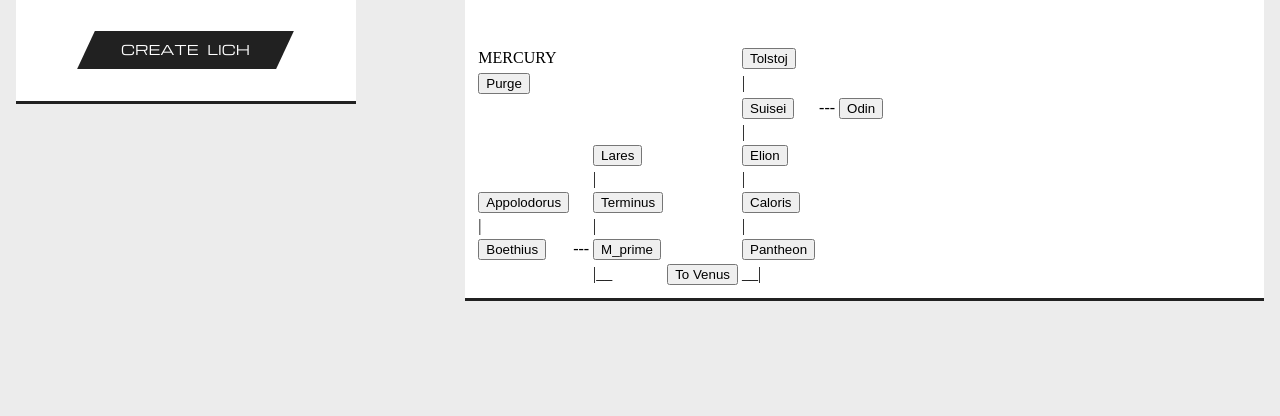
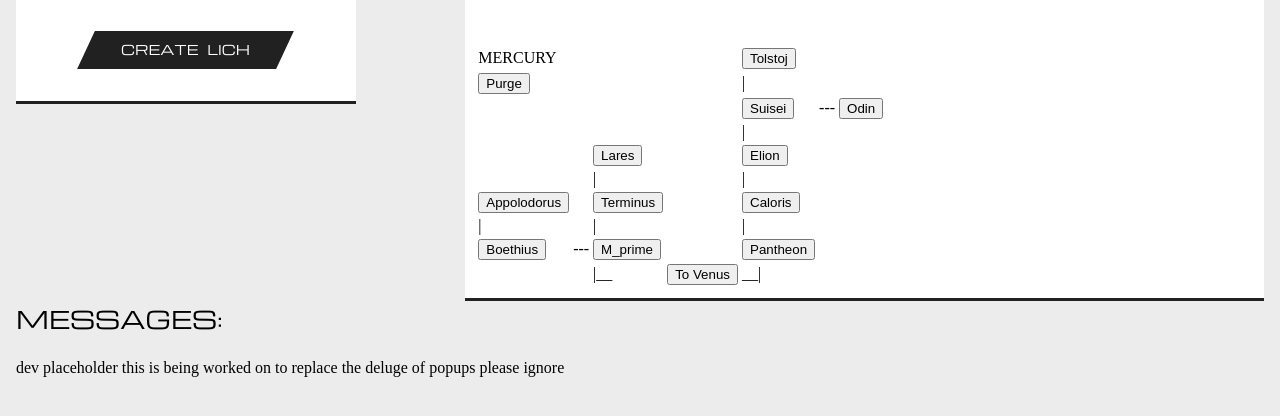
Before and after one commit to Kaian-a-coel/Kuva-Lich-Rework, a website: page index.html in a window 1280 px wide. Shown: the part 160-576 px from the top of the page. Drawn offline with nearby package versions, Linux system fonts and the light colour scheme.

Commit message:
added the message bar in html

```diff
--- a/index.html
+++ b/index.html
@@ -487,7 +487,7 @@
                         <p id="modsCorrectDisplay"></p>
                     </div>
                 </div>
-                <div class="murmuattempt">
+                <div class="murmurattempt">
                     <div id="lastStandAttemptsHistory">
                     </div>
                     <h2>
@@ -683,6 +683,8 @@
                     and most likely will need a lot of adjustment. I acknowledge that. Especially when it comes to lengths of time,
                     as this application is greatly sped up compared to what the game should be (missions are just the click of a button,
                     and so is the passage of a day).
+                    Asset rewards are also placeholders. The point for them is to have an "evergreen" reason to fight Liches,
+                    and I just haven't given them enough thought to make these rewards balanced and attractive.
                 </div>
                 <div class="mission">
                     <h3>
@@ -760,6 +762,19 @@
                 </div>
             </div>
         </div>
+        <div class="messageBar">
+            <div>
+                <h2>
+                    MESSAGES:
+                </h2>
+            </div>
+            <div id="messages">
+                dev placeholder
+                this is being worked on
+                to replace the deluge of popups
+                please ignore
+            </div>
+        </div>
     </div>
 
 
```
